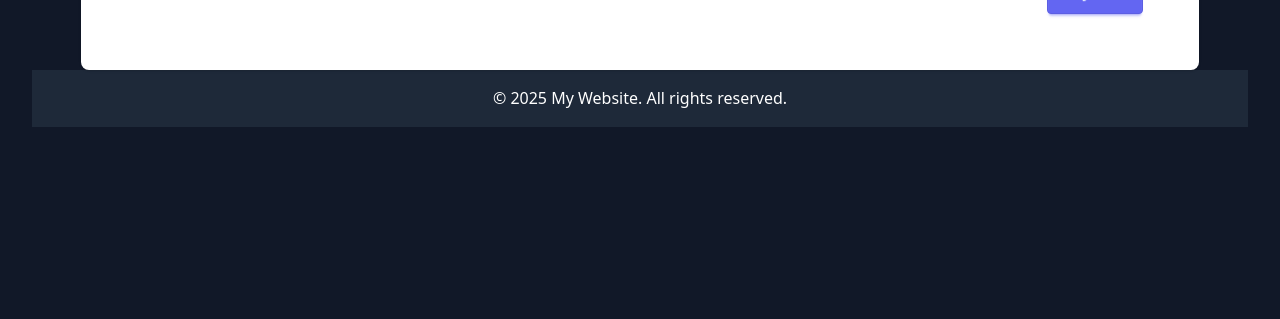
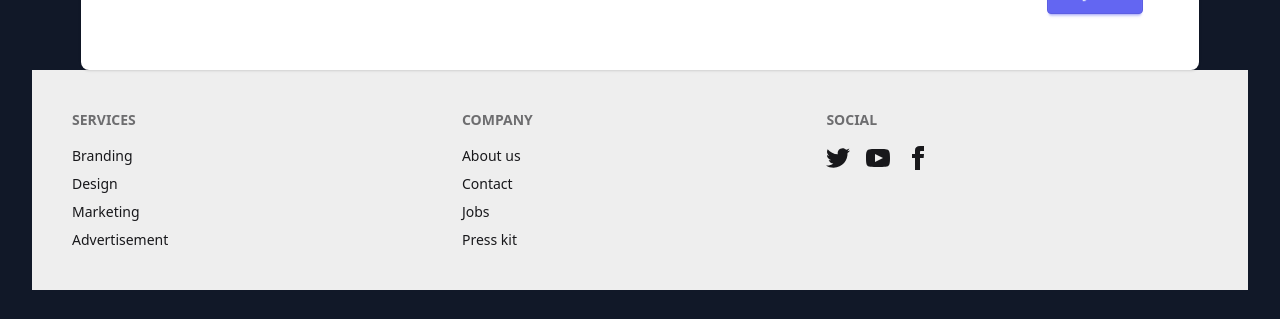
Before and after one commit to xiaaaaaa/LUCID-gameWebsite, a React (Vite) app: page / in a window 1280 px wide. Shown: the part 2188-2507 px from the top of the page. Before the commit the page ends 2347 px from the top, so only its background shows below. Built offline with nearby package versions, Linux system fonts and the light colour scheme.

Commit message:
改Footer格式+新增世界觀cards

```diff
--- a/src/components/Footer.jsx
+++ b/src/components/Footer.jsx
@@ -1,9 +1,58 @@
-function Footer(){
+function Footer() {
     return (
-        <footer className="bg-gray-800 text-white py-4">
-            <div className="container mx-auto text-center">
-                <p>&copy; {new Date().getFullYear()} My Website. All rights reserved.</p>
-            </div>
+        <footer className="footer sm:footer-horizontal bg-base-300 text-base-content p-10">
+            <nav>
+                <h6 className="footer-title">Services</h6>
+                <a className="link link-hover">Branding</a>
+                <a className="link link-hover">Design</a>
+                <a className="link link-hover">Marketing</a>
+                <a className="link link-hover">Advertisement</a>
+            </nav>
+            <nav>
+                <h6 className="footer-title">Company</h6>
+                <a className="link link-hover">About us</a>
+                <a className="link link-hover">Contact</a>
+                <a className="link link-hover">Jobs</a>
+                <a className="link link-hover">Press kit</a>
+            </nav>
+            <nav>
+                <h6 className="footer-title">Social</h6>
+                <div className="grid grid-flow-col gap-4">
+                    <a>
+                        <svg
+                            xmlns="http://www.w3.org/2000/svg"
+                            width="24"
+                            height="24"
+                            viewBox="0 0 24 24"
+                            className="fill-current">
+                            <path
+                                d="M24 4.557c-.883.392-1.832.656-2.828.775 1.017-.609 1.798-1.574 2.165-2.724-.951.564-2.005.974-3.127 1.195-.897-.957-2.178-1.555-3.594-1.555-3.179 0-5.515 2.966-4.797 6.045-4.091-.205-7.719-2.165-10.148-5.144-1.29 2.213-.669 5.108 1.523 6.574-.806-.026-1.566-.247-2.229-.616-.054 2.281 1.581 4.415 3.949 4.89-.693.188-1.452.232-2.224.084.626 1.956 2.444 3.379 4.6 3.419-2.07 1.623-4.678 2.348-7.29 2.04 2.179 1.397 4.768 2.212 7.548 2.212 9.142 0 14.307-7.721 13.995-14.646.962-.695 1.797-1.562 2.457-2.549z"></path>
+                        </svg>
+                    </a>
+                    <a>
+                        <svg
+                            xmlns="http://www.w3.org/2000/svg"
+                            width="24"
+                            height="24"
+                            viewBox="0 0 24 24"
+                            className="fill-current">
+                            <path
+                                d="M19.615 3.184c-3.604-.246-11.631-.245-15.23 0-3.897.266-4.356 2.62-4.385 8.816.029 6.185.484 8.549 4.385 8.816 3.6.245 11.626.246 15.23 0 3.897-.266 4.356-2.62 4.385-8.816-.029-6.185-.484-8.549-4.385-8.816zm-10.615 12.816v-8l8 3.993-8 4.007z"></path>
+                        </svg>
+                    </a>
+                    <a>
+                        <svg
+                            xmlns="http://www.w3.org/2000/svg"
+                            width="24"
+                            height="24"
+                            viewBox="0 0 24 24"
+                            className="fill-current">
+                            <path
+                                d="M9 8h-3v4h3v12h5v-12h3.642l.358-4h-4v-1.667c0-.955.192-1.333 1.115-1.333h2.885v-5h-3.808c-3.596 0-5.192 1.583-5.192 4.615v3.385z"></path>
+                        </svg>
+                    </a>
+                </div>
+            </nav>
         </footer>
     );
 }
--- a/src/components/HomeBody.jsx
+++ b/src/components/HomeBody.jsx
@@ -2,7 +2,7 @@ function HomeBody() {
     return (
         <div className="home-body">
             <div>
-                <img className="w-full h-full object-cover" src="/images/MainVisual.png" alt="home" />
+                <img className="hero w-full h-full object-cover" src="/images/MainVisual.png" alt="home" />
             </div>
             <div className="flex justify-center items-center">
                 <div className="grid grid-cols-1 gap-6content">
--- a/src/pages/WorldviewPage.jsx
+++ b/src/pages/WorldviewPage.jsx
@@ -6,11 +6,59 @@ function WorldviewPage() {
     return (
         <div className="content">
             <Nav />
+
             <button className="btn">
                 <Link to="/world/flowershop">
                     <img src="/images/flowerShopIcon.png" alt="flowerShopIcon" />
                 </Link>
             </button>
+
+            <div className="flex justify-center items-center">
+                <div className="grid grid-cols-1 gap-6content">
+                    <div className="card flex flex-col md:flex-row bg-base-100 w-full shadow-sm">
+                        <figure>
+                            <img
+                                src="https://img.daisyui.com/images/stock/photo-1606107557195-0e29a4b5b4aa.webp"
+                                alt="Shoes" />
+                        </figure>
+                        <div className="card-body">
+                            <h2 className="card-title">角色介紹</h2>
+                            <p>A card component has a figure, a body part, and inside body there are title and actions parts</p>
+                            <div className="card-actions justify-end">
+                                <button className="btn btn-primary">Buy Now</button>
+                            </div>
+                        </div>
+                    </div>
+                    <div className="card flex flex-col md:flex-row-reverse bg-base-100 w-full shadow-sm">
+                        <figure>
+                            <img
+                                src="https://img.daisyui.com/images/stock/photo-1606107557195-0e29a4b5b4aa.webp"
+                                alt="Shoes" />
+                        </figure>
+                        <div className="card-body">
+                            <h2 className="card-title">角色介紹</h2>
+                            <p>A card component has a figure, a body part, and inside body there are title and actions parts</p>
+                            <div className="card-actions justify-end">
+                                <button className="btn btn-primary">Buy Now</button>
+                            </div>
+                        </div>
+                    </div>
+                    <div className="card bg-base-100 w-full shadow-sm">
+                        <figure>
+                            <img
+                                src="https://img.daisyui.com/images/stock/photo-1606107557195-0e29a4b5b4aa.webp"
+                                alt="Shoes" />
+                        </figure>
+                        <div className="card-body">
+                            <h2 className="card-title">地圖</h2>
+                            <p>A card component has a figure, a body part, and inside body there are title and actions parts</p>
+                            <div className="card-actions justify-end">
+                                <button className="btn btn-primary">Buy Now</button>
+                            </div>
+                        </div>
+                    </div>
+                </div>
+            </div>
             <Footer />
         </div>
     );
```
